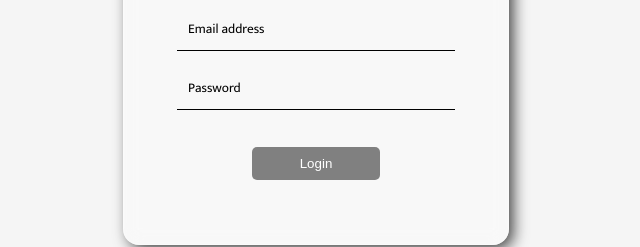
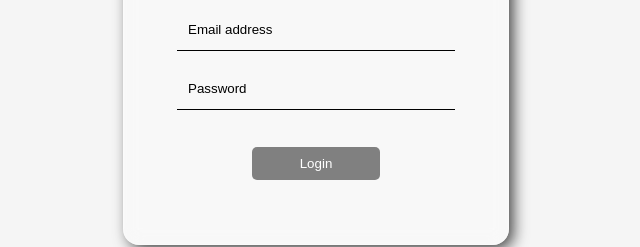
Before and after one commit to irfankurniawansuthiono/tugas-akhir-sem2, a plain HTML site: page pages/login/index.html in a window 1280 px wide. Shown: the part 386-633 px from the top of the page, 324-964 px from the left. Drawn offline with Linux system fonts and the light colour scheme.

Commit message:
updated bug body doesnt have } icon

```diff
--- a/styles/pages/login.css
+++ b/styles/pages/login.css
@@ -7,6 +7,7 @@ body{
     height: 100vh;
     justify-content: center;
     box-sizing: border-box;
+}
 .container{
     flex-direction: column;
     width: 100%;
@@ -14,7 +15,7 @@ body{
     padding: 0 1rem;
     align-items: center;
     justify-content: center;
-    font-family: 'Mukta', sans-serif;
+    font-family: 'Poppins', sans-serif;
 }
 
 .form {
@@ -65,7 +66,6 @@ body{
     margin-bottom: 1.25em;
     height: 20px;
     padding: 0.8em;
-    font-family: 'Mukta', sans-serif;
     background-color: transparent;
     outline: none;
     border: none;
@@ -76,7 +76,7 @@ body{
 .form--input::placeholder {
     color: black;
     opacity: 1;
-  }
+}
 
 .form--input:focus::placeholder {
     opacity: .7;
```
